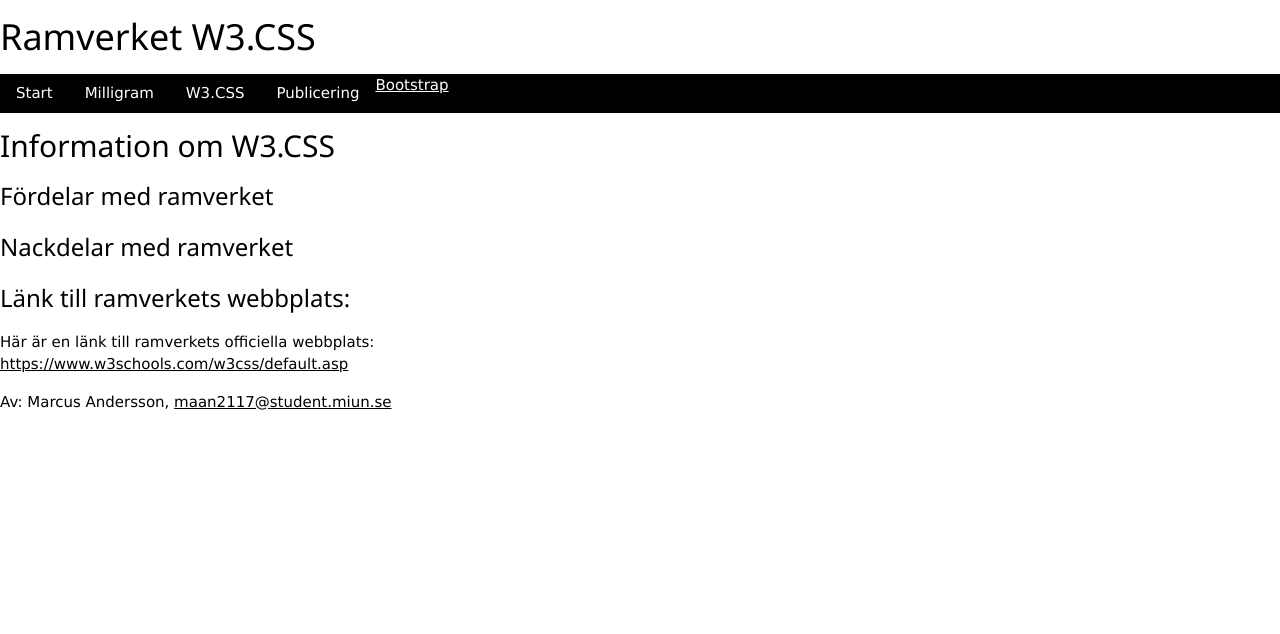
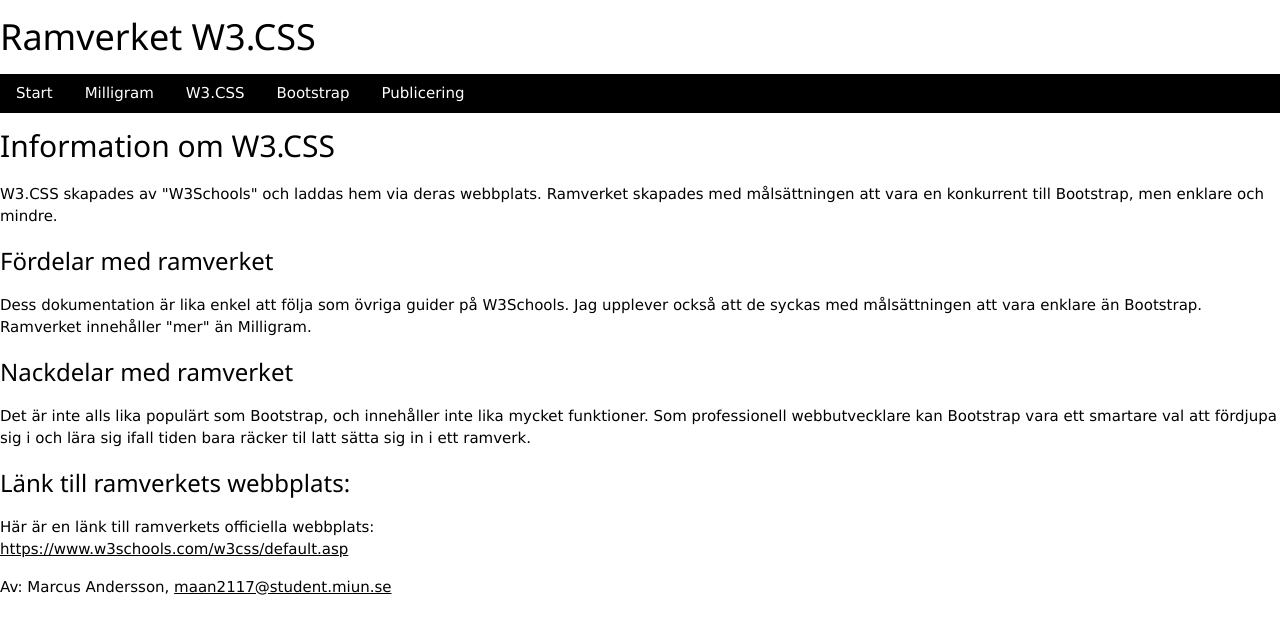
Before and after one commit to Soderhamn/DT193G_moment1, a plain HTML site: page ramverk2.html in a window 1280 px wide. Drawn offline with nearby package versions, Linux system fonts and the light colour scheme.

Commit message:
Uppdaterat texter om ramverk

```diff
--- a/ramverk2.html
+++ b/ramverk2.html
@@ -15,16 +15,17 @@
             <a href="index.html" class="w3-bar-item w3-button">Start</a>
             <a href="ramverk1.html" class="w3-bar-item w3-button">Milligram</a>
             <a href="ramverk2.html" class="w3-bar-item w3-button">W3.CSS</a>
-            <a href="ramverk3.html">Bootstrap</a>
+            <a href="ramverk3.html" class="w3-bar-item w3-button">Bootstrap</a>
             <a href="publicering.html" class="w3-bar-item w3-button">Publicering</a>
         </nav>
     </header>
     <main>
         <h2>Information om W3.CSS</h2>
+        <p>W3.CSS skapades av "W3Schools" och laddas hem via deras webbplats. Ramverket skapades med målsättningen att vara en konkurrent till Bootstrap, men enklare och mindre.</p>
         <h3>Fördelar med ramverket</h3>
-        <p></p>
+        <p>Dess dokumentation är lika enkel att följa som övriga guider på W3Schools. Jag upplever också att de syckas med målsättningen att vara enklare än Bootstrap. Ramverket innehåller "mer" än Milligram.</p>
         <h3>Nackdelar med ramverket</h3>
-        <p></p>
+        <p>Det är inte alls lika populärt som Bootstrap, och innehåller inte lika mycket funktioner. Som professionell webbutvecklare kan Bootstrap vara ett smartare val att fördjupa sig i och lära sig ifall tiden bara räcker til latt sätta sig in i ett ramverk.</p>
         <h3>Länk till ramverkets webbplats:</h3>
         <p>Här är en länk till ramverkets officiella webbplats: <br><a href="https://www.w3schools.com/w3css/default.asp">https://www.w3schools.com/w3css/default.asp</a></p>
     </main>
```
Also changed, not shown: ramverk1.html (+3 -2 lines), ramverk3.html (+4 -3 lines).
